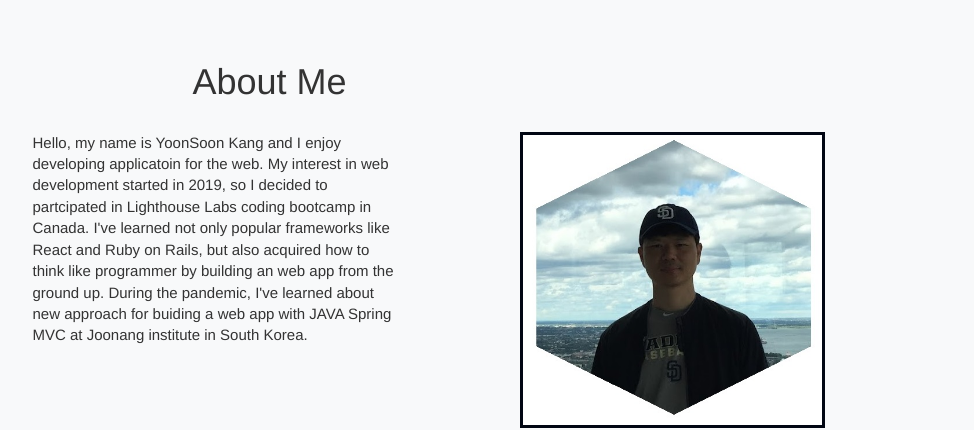
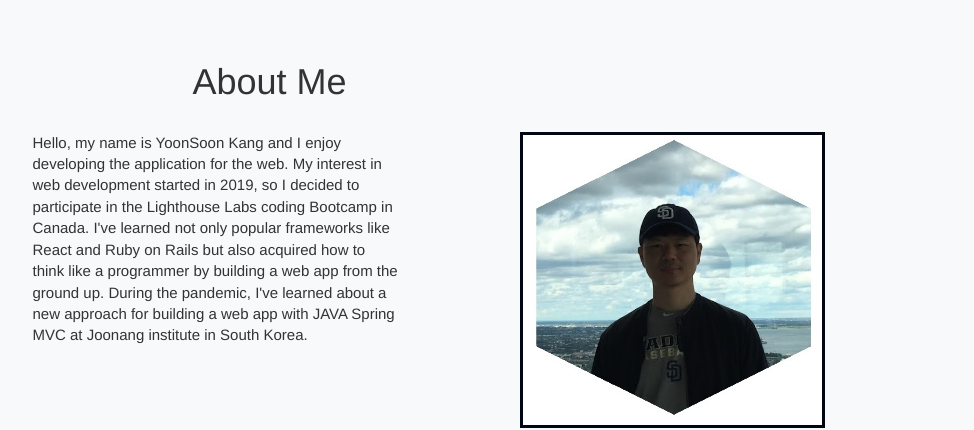
Before and after one commit to kangyoonsoon/portfolio, a plain HTML site: page index.html in a window 1280 px wide. Shown: the part 1140-1570 px from the top of the page, without its empty margins (135-1109 px from the left). Drawn offline with Linux system fonts and the light colour scheme.

Commit message:
update about me content

```diff
--- a/index.html
+++ b/index.html
@@ -42,7 +42,9 @@
           <li class="nav-item" id="nav-sec2"><a class="nav-link">about</a></li>
           <li class="nav-item" id="nav-sec3"><a class="nav-link">skills</a></li>
           <li class="nav-item" id="nav-sec4"><a class="nav-link">work</a></li>
-          <li class="nav-item" id="nav-sec5"><a class="nav-link">contact</a></li>
+          <li class="nav-item" id="nav-sec5">
+            <a class="nav-link">contact</a>
+          </li>
         </ul>
       </div>
     </nav>
@@ -76,15 +78,15 @@
           <div class="row">
             <div class="col-md-6 col-sm-6">
               <p class="about-me-description">
-                Hello, my name is YoonSoon Kang and I enjoy developing
-                applicatoin for the web. My interest in web development started
-                in 2019, so I decided to partcipated in Lighthouse Labs coding
-                bootcamp in Canada. I've learned not only popular frameworks
-                like React and Ruby on Rails, but also acquired how to think
-                like programmer by building an web app from the ground up.
-                During the pandemic, I've learned about new approach for buiding
-                a web app with JAVA Spring MVC at Joonang institute in South
-                Korea.
+                Hello, my name is YoonSoon Kang and I enjoy developing the
+                application for the web. My interest in web development started
+                in 2019, so I decided to participate in the Lighthouse Labs
+                coding Bootcamp in Canada. I've learned not only popular
+                frameworks like React and Ruby on Rails but also acquired how to
+                think like a programmer by building a web app from the ground
+                up. During the pandemic, I've learned about a new approach for
+                building a web app with JAVA Spring MVC at Joonang institute in
+                South Korea.
               </p>
             </div>
             <div class="col-md-6 col-sm-6">
```
